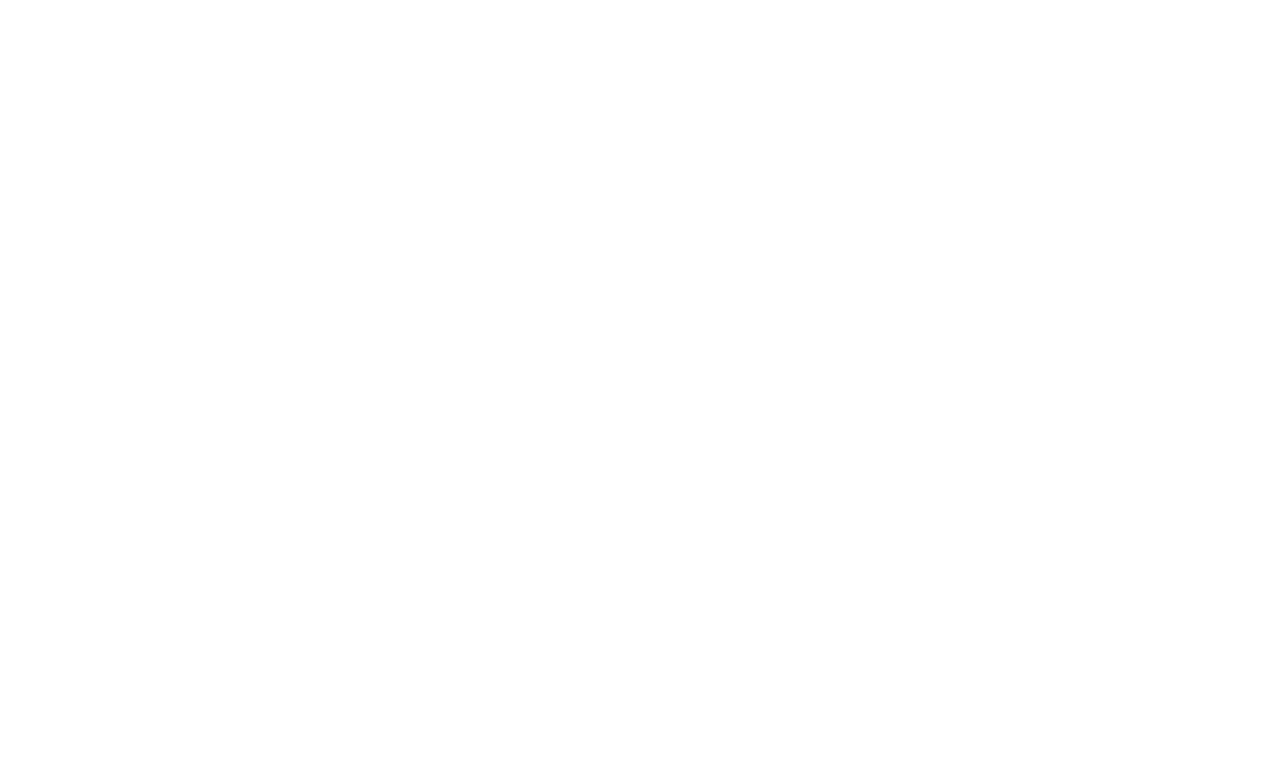
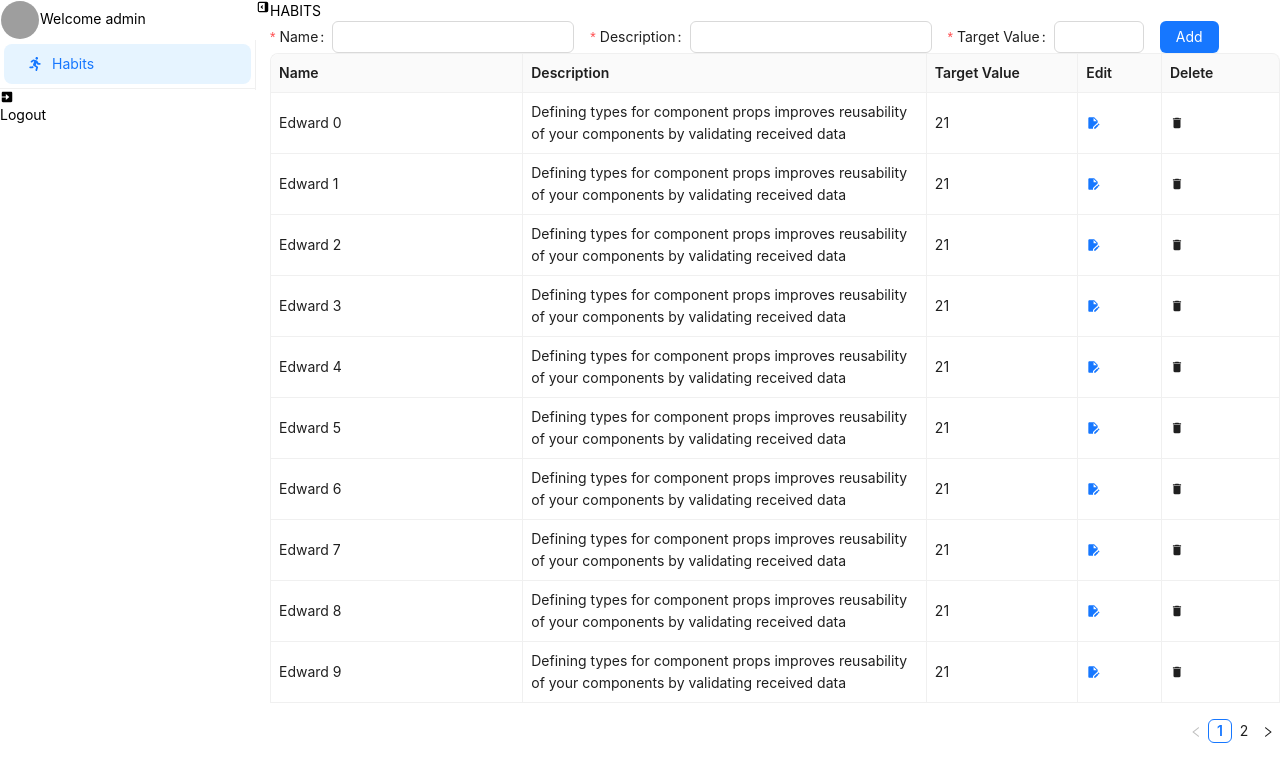
Before and after one commit to Nekromenzer/habbit-tracker, a React (Vite) app: page /admin in a window 1280 px wide. Before the commit this address had no page. Shown: the top 782 px of the page. Built offline with nearby package versions, Linux system fonts and the light colour scheme; sample sign-in values are in the browser's storage; grey boxes are pictures that could not be loaded.

Commit message:
admin user levels , 404

```diff
--- a/src/App.jsx
+++ b/src/App.jsx
@@ -8,20 +8,42 @@
 import Tracking from './pages/user/Tracking'
 import Profile from './pages/user/Profile'
 import Faq from './pages/user/Faq'
+import HandleUserLevels from './auth/HandleUserLevels'
+import AdminHabit from './pages/admin/AdminHabit'
+import NotFound from './pages/NotFound'
+import HandleNotFound from './auth/HandleNotfound'
 
 function App () {
+  // const isAdmin = localStorage.getItem('isAdmin') || false
+  const userType = 'admin'
+
   return (
     <Routes>
       {/* login sign-in / signup */}
       <Route path='sign-in' element={<SignIn />} />
+      {/* protected routes */}
       <Route element={<HandleAuth />}>
-        <Route element={<Layout />}>
-          <Route path='/' element={<Habits />} />
-          <Route path='/tracking' element={<Tracking />} />
-          <Route path='/profile' element={<Profile />} />
-          <Route path='/faq' element={<Faq />} />
+        <Route element={<Layout admin={userType === 'admin'} />}>
+          <Route
+            path='/'
+            element={<HandleUserLevels userType={userType === 'user'} />}
+          >
+            <Route path='/' element={<Habits />} />
+            <Route path='tracking' element={<Tracking />} />
+            <Route path='profile' element={<Profile />} />
+            <Route path='faq' element={<Faq />} />
+          </Route>
+          {/* only admin has access for this route */}
+          <Route
+            path='/'
+            element={<HandleUserLevels userType={userType === 'admin'} />}
+          >
+            <Route path='/admin' element={<AdminHabit />} />
+          </Route>
         </Route>
       </Route>
+      <Route path='404' element={<NotFound />} />
+      <Route path='*' element={<HandleNotFound to='/404' />} />
     </Routes>
   )
 }
--- a/src/auth/HandleAuth.jsx
+++ b/src/auth/HandleAuth.jsx
@@ -1,7 +1,8 @@
 import { Outlet, Navigate } from 'react-router'
 
 const HandleAuth = () => {
-  const auth = true
+
+  const auth = localStorage.getItem('userToken')
   if (!auth) {
     return <Navigate to='/sign-in' replace={true} />
   }
--- /dev/null
+++ b/src/auth/HandleNotfound.jsx
@@ -0,0 +1,9 @@
+/* eslint-disable react/prop-types */
+import { Navigate, useLocation } from 'react-router'
+
+const HandleNotFound = ({ to }) => {
+  const prevRoute = useLocation()
+  return <Navigate to={to} state={{ prevRoute }} replace />
+}
+
+export default HandleNotFound
--- /dev/null
+++ b/src/auth/HandleUserLevels.jsx
@@ -0,0 +1,13 @@
+/* eslint-disable react/prop-types */
+import { Navigate, Outlet, useLocation } from 'react-router'
+
+const HandleUserLevels = ({ userType }) => {
+  const currentRoute = useLocation()
+  console.log(currentRoute)
+  return userType ? (
+    <Outlet />
+  ) : (
+    <Navigate to={userType === 'admin' ? '/admin' : '/'} replace={true}  />
+  )
+}
+export default HandleUserLevels
--- a/src/layout/Layout.jsx
+++ b/src/layout/Layout.jsx
@@ -27,6 +27,13 @@
     type
   }
 }
+
+const adminItems = [
+  getItem('Habits', 'habits', <FaRunning className='!text-[1.2rem]' />),
+  {
+    type: 'divider'
+  }
+]
 const items = [
   getItem('Habits', 'habits', <FaRunning className='!text-[1.2rem]' />),
   {
@@ -72,10 +79,16 @@
   // )
 ]
 
-const Layout = () => {
+// eslint-disable-next-line react/prop-types
+const Layout = ({ admin }) => {
   const [expand, setExpand] = useState(true)
   const navigate = useNavigate()
   const onClick = e => {
+    if (admin) {
+      if (e.key === 'habits') {
+        navigate('/admin')
+      }
+    } else {
       if (e.key === 'habits') {
         navigate('/')
       } else if (e.key === 'tracking') {
@@ -85,12 +98,7 @@
       } else if (e.key === 'faq') {
         navigate('/faq')
       }
-    // else if (e.key === 'new-vacancy') {
-    //   navigate('/user/jobs/new')
-    // } else if (e.key === 'posted-vacancy') {
-    //   navigate('/user/jobs/posted')
-    // }
-    // console.log('click ', e)
+    }
   }
   return (
     <Row>
@@ -111,7 +119,11 @@
             size='large'
             src='https://zos.alipayobjects.com/rmsportal/ODTLcjxAfvqbxHnVXCYX.png'
           />
-          {expand && <span className='text-md font-semibold'>James</span>}
+          {expand && (
+            <span className='text-md font-semibold'>
+              {admin ? 'Welcome admin' : 'James'}
+            </span>
+          )}
         </div>
         <Menu
           theme='light'
@@ -122,9 +134,8 @@
             width: expand ? 256 : 60
           }}
           defaultSelectedKeys={['habits']}
-          defaultOpenKeys={['jobs']}
           mode='inline'
-          items={items}
+          items={admin ? adminItems : items}
           className='bg-blue-100'
         />
         <div
--- /dev/null
+++ b/src/pages/NotFound.jsx
@@ -0,0 +1,14 @@
+import { Result } from 'antd'
+
+const NotFound = () => {
+  return (
+    <Result
+      status='404'
+      title='404'
+      subTitle='Sorry, the page you visited does not exist.'
+      extra={<div className='text-xl text-red-400 font-semibold'>Please navigate back! </div>}
+    />
+  )
+}
+
+export default NotFound
--- /dev/null
+++ b/src/pages/admin/AdminHabit.jsx
@@ -0,0 +1,299 @@
+/* eslint-disable react/prop-types */
+import { useState } from 'react'
+import {
+  Form,
+  Input,
+  InputNumber,
+  Popconfirm,
+  Table,
+  Typography,
+  Button
+} from 'antd'
+import PageWrapper from '../../components/PageWrapper'
+import { MdDelete, MdEditDocument } from 'react-icons/md'
+
+const originData = []
+for (let i = 0; i < 11; i++) {
+  originData.push({
+    key: i.toString(),
+    name: `Edward ${i}`,
+    description:
+      'Defining types for component props improves reusability of your components by validating received data',
+    target_value: 20 + 1
+  })
+}
+
+const AdminHabit = () => {
+  const [form] = Form.useForm()
+  const [data, setData] = useState(originData)
+  const [editingKey, setEditingKey] = useState('')
+  const isEditing = record => record.key === editingKey
+  const edit = record => {
+    form.setFieldsValue({
+      name: '',
+      age: '',
+      address: '',
+      ...record
+    })
+    setEditingKey(record.key)
+  }
+
+  const EditableCell = ({
+    editing,
+    dataIndex,
+    title,
+    inputType,
+    // record,
+    // index,
+    children,
+    ...restProps
+  }) => {
+    const inputNode = inputType === 'number' ? <InputNumber /> : <Input />
+
+    return (
+      <td {...restProps}>
+        {editing ? (
+          <Form.Item
+            name={dataIndex}
+            style={{
+              margin: 0
+            }}
+            rules={[
+              {
+                required: true,
+                message: `Please Input ${title}!`
+              }
+            ]}
+          >
+            {inputNode}
+          </Form.Item>
+        ) : (
+          children
+        )}
+      </td>
+    )
+  }
+
+  const cancel = () => {
+    setEditingKey('')
+  }
+
+  // delete
+  const handleDelete = key => {
+    const dataSource = [...data]
+    setData(dataSource.filter(item => item.key !== key))
+  }
+
+  // edit save function
+  const save = async key => {
+    try {
+      const row = await form.validateFields()
+      const newData = [...data]
+      const index = newData.findIndex(item => key === item.key)
+      if (index > -1) {
+        console.log(row, 'row')
+        const item = newData[index]
+        newData.splice(index, 1, {
+          ...item,
+          ...row
+        })
+        setData(newData)
+        setEditingKey('')
+      } else {
+        console.log(row, 'row')
+        newData.push(row)
+        setData(newData)
+        setEditingKey('')
+      }
+    } catch (errInfo) {
+      console.log('Validate Failed:', errInfo)
+    }
+  }
+
+  const columns = [
+    {
+      title: 'Name',
+      dataIndex: 'name',
+      width: '25%',
+      editable: false
+    },
+    {
+      title: 'Description',
+      dataIndex: 'description',
+      width: '40%',
+      editable: true
+    },
+    {
+      title: 'Target Value',
+      dataIndex: 'target_value',
+      width: '15%',
+      editable: true
+    },
+    {
+      title: 'Edit',
+      dataIndex: 'edit',
+      render: (_, record) => {
+        const editable = isEditing(record)
+        return editable ? (
+          <span>
+            <Typography.Link
+              onClick={() => save(record.key)}
+              style={{
+                marginRight: 8
+              }}
+            >
+              Save
+            </Typography.Link>
+            <Typography.Link
+              onClick={() => cancel()}
+              className='!text-slate-800'
+            >
+              Cancel
+            </Typography.Link>
+          </span>
+        ) : (
+          <Typography.Link
+            disabled={editingKey !== ''}
+            onClick={() => edit(record)}
+          >
+            <MdEditDocument className='text-xl text-blue-500 hover:text-blue-400 cursor-pointer' />
+          </Typography.Link>
+        )
+      }
+    },
+    {
+      title: 'Delete',
+      dataIndex: 'delete',
+      render: (_, record) =>
+        data.length >= 1 ? (
+          <Popconfirm
+            title='Sure to delete?'
+            onConfirm={() => handleDelete(record.key)}
+            okButtonProps={{
+              className: 'bg-green-500 hover:!bg-green-400'
+            }}
+          >
+            <MdDelete className='text-xl text-red-500 hover:text-red-400 cursor-pointer' />
+          </Popconfirm>
+        ) : null
+    }
+  ]
+
+  const mergedColumns = columns.map(col => {
+    if (!col.editable) {
+      return col
+    }
+    return {
+      ...col,
+      onCell: record => ({
+        record,
+        inputType: col.dataIndex === 'target_value' ? 'number' : 'text',
+        dataIndex: col.dataIndex,
+        title: col.title,
+        editing: isEditing(record)
+      })
+    }
+  })
+
+  return (
+    <PageWrapper header='HABITS'>
+      {/* add form */}
+      <Form
+        form={form}
+        name='add-habit'
+        layout='inline'
+        // labelCol={{
+        //   span: 4
+        // }}
+        // wrapperCol={{
+        //   span: 20
+        // }}
+        className='mb-12'
+      >
+        <Form.Item
+          name='name'
+          label='Name'
+          rules={[
+            {
+              required: true,
+              message: 'Please input name!'
+            }
+          ]}
+          className='xl:min-w-[25%]'
+          // wrapperCol={{
+          //   span: 20
+          // }}
+        >
+          <Input />
+        </Form.Item>
+        <Form.Item
+          name='description'
+          label='Description'
+          rules={[
+            {
+              required: true,
+              message: 'Please input description!'
+            }
+          ]}
+          className='xl:min-w-[25%]'
+          // wrapperCol={{
+          //   span: 8
+          // }}
+        >
+          <Input />
+        </Form.Item>
+        <Form.Item
+          name='target_value'
+          label='Target Value'
+          rules={[
+            {
+              required: true,
+              message: 'Please input target value!'
+            }
+          ]}
+          className='xl:min-w-[20%]'
+          // wrapperCol={{
+          //   span: 4
+          // }}
+        >
+          <InputNumber />
+        </Form.Item>
+        <Form.Item
+          wrapperCol={{
+            span: 24
+          }}
+        >
+          <Button
+            size='middle'
+            type='primary'
+            htmlType='submit'
+            className=' w-[10rem] bg-blue-800'
+          >
+            Add
+          </Button>
+        </Form.Item>
+      </Form>
+      {/* table */}
+      <Form form={form} component={false} name='table-edit'>
+        <Table
+          bordered
+          loading={false}
+          size='small'
+          components={{
+            body: {
+              cell: EditableCell
+            }
+          }}
+          dataSource={data}
+          columns={mergedColumns}
+          rowClassName='editable-row'
+          pagination={{
+            onChange: cancel
+          }}
+        />
+      </Form>
+    </PageWrapper>
+  )
+}
+
+export default AdminHabit
```
Lines whose indentation alone changed are shown as unchanged.
